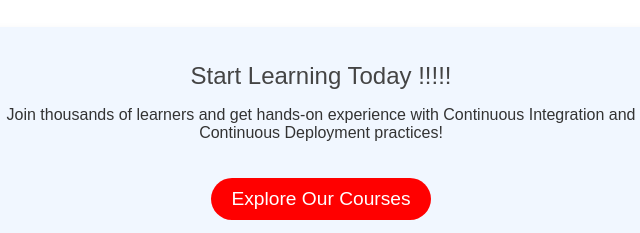
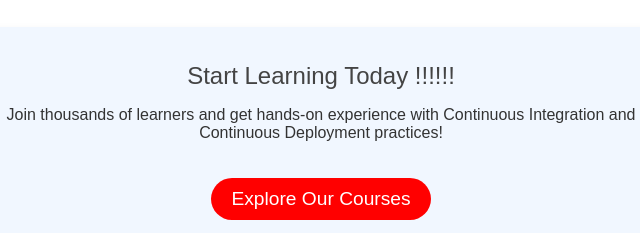
Before and after one commit to SauravSarkar-CodersArcade/DevOps-VTU-MVN, a plain HTML site: page docs/index.html in a window 1280 px wide. Shown: the part 395-628 px from the top of the page, 319-959 px from the left. Drawn offline with Linux system fonts and the light colour scheme.

```diff
--- a/docs/index.html
+++ b/docs/index.html
@@ -18,7 +18,7 @@
 
   <!-- Call to Action -->
   <div class="cta">
-    <h2>Start Learning Today !!!!!</h2>
+    <h2>Start Learning Today !!!!!!</h2>
     <p>Join thousands of learners and get hands-on experience with Continuous Integration and Continuous Deployment practices!</p>
     <a href="https://www.youtube.com/c/codersarcade" class="button" target="_blank">Explore Our Courses</a>
   </div>
```
